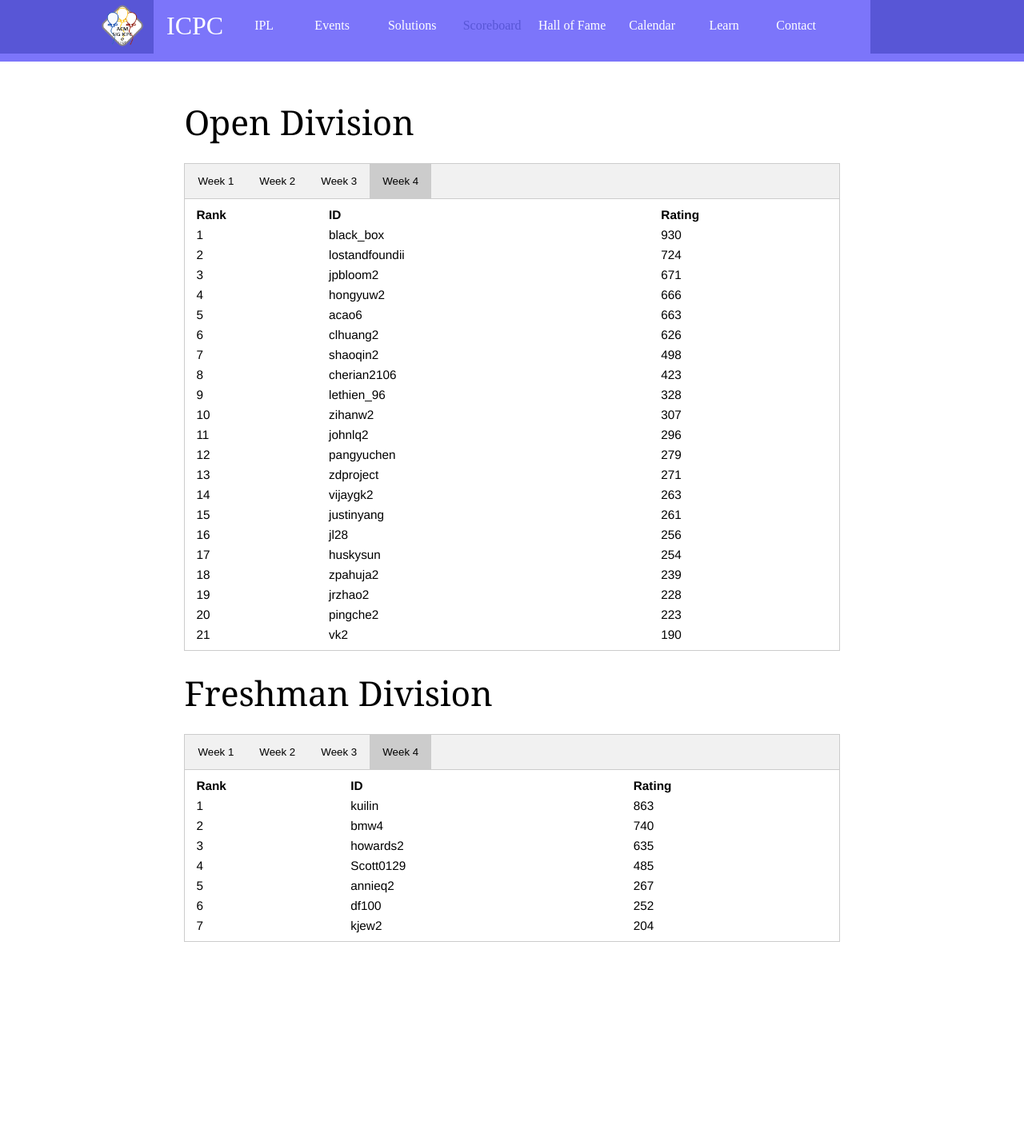
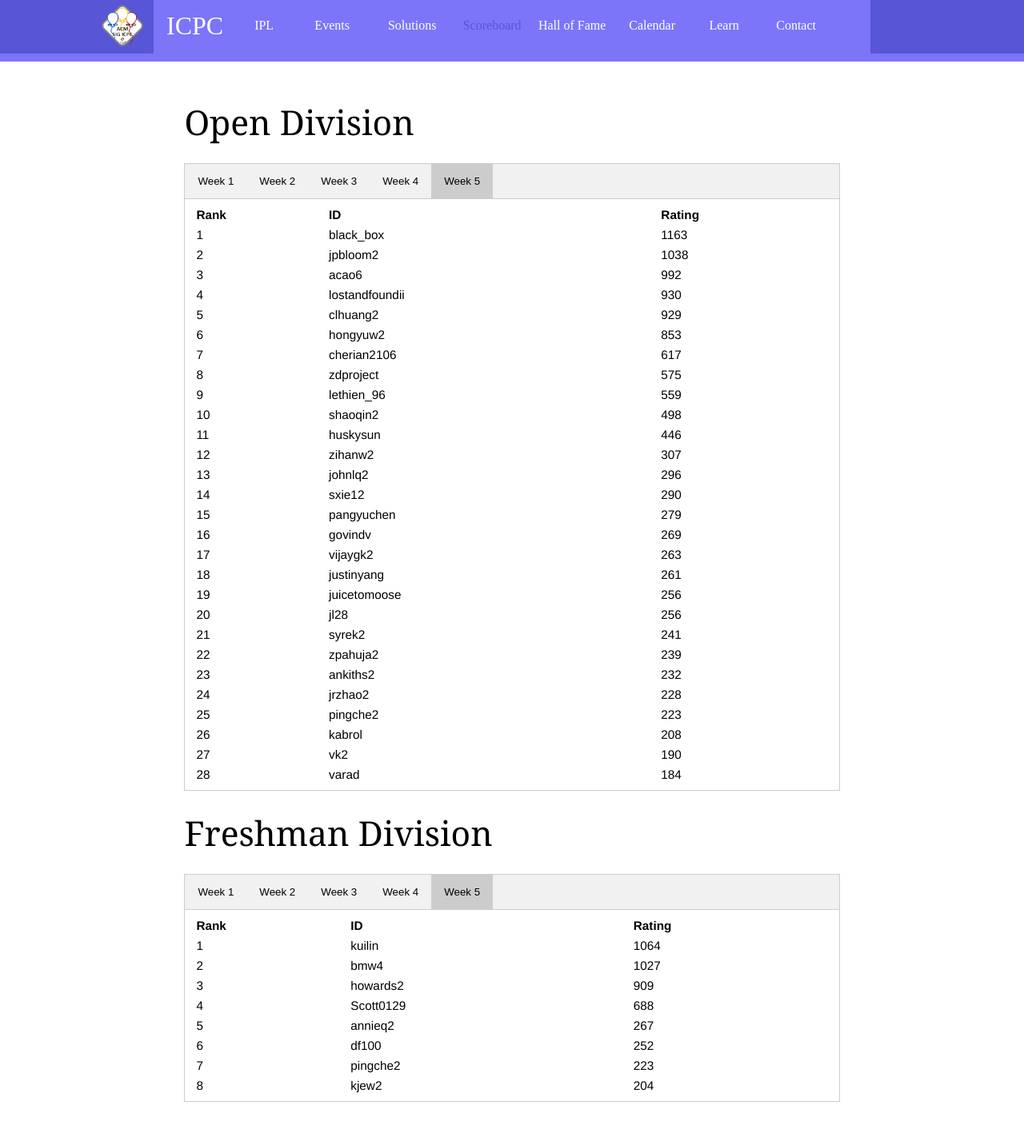
Before and after one commit to acm-uiuc/icpc-website, a Jekyll site: the page built from scoreboard.html, in a window 1280 px wide. Shown: the whole page at 80% size. Built offline with Jekyll 4.4.1, drawn with Linux system fonts in a browser that asks for light colours; nearby versions of some CDN libraries; some web fonts are replaced; before the commit the page ends 1232 px from its top, so only the background shows below that.

Commit message:
update scoreboard

```diff
--- a/scoreboard.html
+++ b/scoreboard.html
@@ -30,6 +30,12 @@
         id="open_week4"
     >
         Week 4
+    </button>
+    <button class="open_tablinks"
+        onclick="displayScoreboard(event, 'open_w5')"
+        id="open_week5"
+    >
+        Week 5
     </button>
 </div>
 
@@ -415,6 +421,156 @@
 </table>
 </div>
 
+<div id='open_w5' class='open_tabcontent'>
+<table style="width:100%">
+<tr>
+	<th>Rank</th>
+	<th>ID</th>
+	<th>Rating</th>
+</tr>
+<tr>
+	<td> 1 </td>
+	<td> black_box </td>
+	<td> 1163 </td>
+</tr>
+<tr>
+	<td> 2 </td>
+	<td> jpbloom2 </td>
+	<td> 1038 </td>
+</tr>
+<tr>
+	<td> 3 </td>
+	<td> acao6 </td>
+	<td> 992 </td>
+</tr>
+<tr>
+	<td> 4 </td>
+	<td> lostandfoundii </td>
+	<td> 930 </td>
+</tr>
+<tr>
+	<td> 5 </td>
+	<td> clhuang2 </td>
+	<td> 929 </td>
+</tr>
+<tr>
+	<td> 6 </td>
+	<td> hongyuw2 </td>
+	<td> 853 </td>
+</tr>
+<tr>
+	<td> 7 </td>
+	<td> cherian2106 </td>
+	<td> 617 </td>
+</tr>
+<tr>
+	<td> 8 </td>
+	<td> zdproject </td>
+	<td> 575 </td>
+</tr>
+<tr>
+	<td> 9 </td>
+	<td> lethien_96 </td>
+	<td> 559 </td>
+</tr>
+<tr>
+	<td> 10 </td>
+	<td> shaoqin2 </td>
+	<td> 498 </td>
+</tr>
+<tr>
+	<td> 11 </td>
+	<td> huskysun </td>
+	<td> 446 </td>
+</tr>
+<tr>
+	<td> 12 </td>
+	<td> zihanw2 </td>
+	<td> 307 </td>
+</tr>
+<tr>
+	<td> 13 </td>
+	<td> johnlq2 </td>
+	<td> 296 </td>
+</tr>
+<tr>
+	<td> 14 </td>
+	<td> sxie12 </td>
+	<td> 290 </td>
+</tr>
+<tr>
+	<td> 15 </td>
+	<td> pangyuchen </td>
+	<td> 279 </td>
+</tr>
+<tr>
+	<td> 16 </td>
+	<td> govindv </td>
+	<td> 269 </td>
+</tr>
+<tr>
+	<td> 17 </td>
+	<td> vijaygk2 </td>
+	<td> 263 </td>
+</tr>
+<tr>
+	<td> 18 </td>
+	<td> justinyang </td>
+	<td> 261 </td>
+</tr>
+<tr>
+	<td> 19 </td>
+	<td> juicetomoose </td>
+	<td> 256 </td>
+</tr>
+<tr>
+	<td> 20 </td>
+	<td> jl28 </td>
+	<td> 256 </td>
+</tr>
+<tr>
+	<td> 21 </td>
+	<td> syrek2 </td>
+	<td> 241 </td>
+</tr>
+<tr>
+	<td> 22 </td>
+	<td> zpahuja2 </td>
+	<td> 239 </td>
+</tr>
+<tr>
+	<td> 23 </td>
+	<td> ankiths2 </td>
+	<td> 232 </td>
+</tr>
+<tr>
+	<td> 24 </td>
+	<td> jrzhao2 </td>
+	<td> 228 </td>
+</tr>
+<tr>
+	<td> 25 </td>
+	<td> pingche2 </td>
+	<td> 223 </td>
+</tr>
+<tr>
+	<td> 26 </td>
+	<td> kabrol </td>
+	<td> 208 </td>
+</tr>
+<tr>
+	<td> 27 </td>
+	<td> vk2 </td>
+	<td> 190 </td>
+</tr>
+<tr>
+	<td> 28 </td>
+	<td> varad </td>
+	<td> 184 </td>
+</tr>
+</table>
+</div>
+
 <br>
 <h1 class="title">Freshman Division</h1>
 <br>
@@ -443,6 +599,12 @@
         id="freshman_week4"
     >
         Week 4
+    </button>
+    <button class="freshman_tablinks"
+        onclick="displayScoreboard(event, 'freshman_w5')"
+        id="freshman_week5"
+    >
+        Week 5
     </button>
 </div>
 
@@ -628,6 +790,56 @@
 </table>
 </div>
 
+<div id='freshman_w5' class='freshman_tabcontent'>
+<table style="width:100%">
+<tr>
+	<th>Rank</th>
+	<th>ID</th>
+	<th>Rating</th>
+</tr>
+<tr>
+	<td> 1 </td>
+	<td> kuilin </td>
+	<td> 1064 </td>
+</tr>
+<tr>
+	<td> 2 </td>
+	<td> bmw4 </td>
+	<td> 1027 </td>
+</tr>
+<tr>
+	<td> 3 </td>
+	<td> howards2 </td>
+	<td> 909 </td>
+</tr>
+<tr>
+	<td> 4 </td>
+	<td> Scott0129 </td>
+	<td> 688 </td>
+</tr>
+<tr>
+	<td> 5 </td>
+	<td> annieq2 </td>
+	<td> 267 </td>
+</tr>
+<tr>
+	<td> 6 </td>
+	<td> df100 </td>
+	<td> 252 </td>
+</tr>
+<tr>
+	<td> 7 </td>
+	<td> pingche2 </td>
+	<td> 223 </td>
+</tr>
+<tr>
+	<td> 8 </td>
+	<td> kjew2 </td>
+	<td> 204 </td>
+</tr>
+</table>
+</div>
+
 <script>
 function displayScoreboard(evt, weekNum) {
     // Declare all variables
```
Also changed, not shown: other parts of scoreboard.html (+2 -2 lines).
